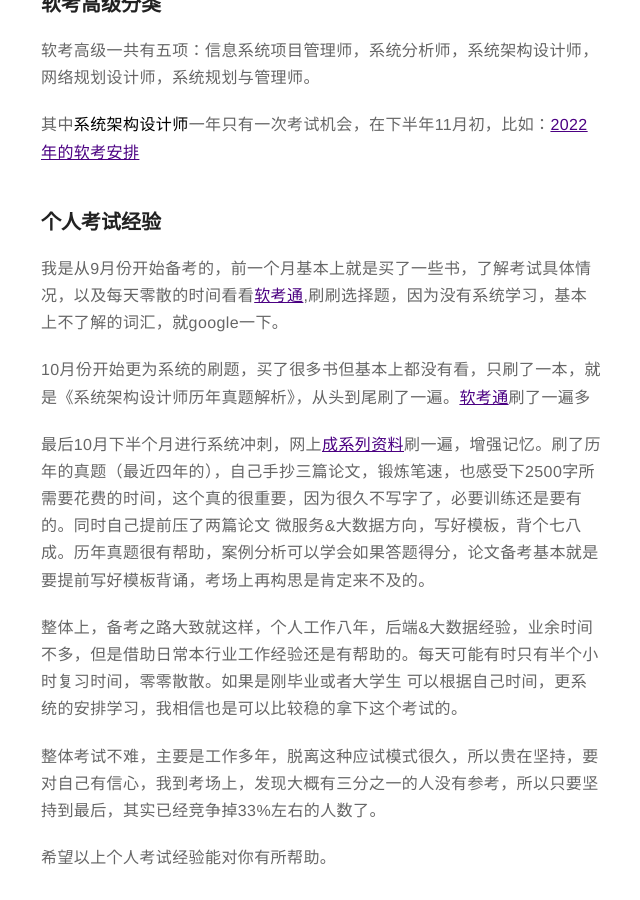
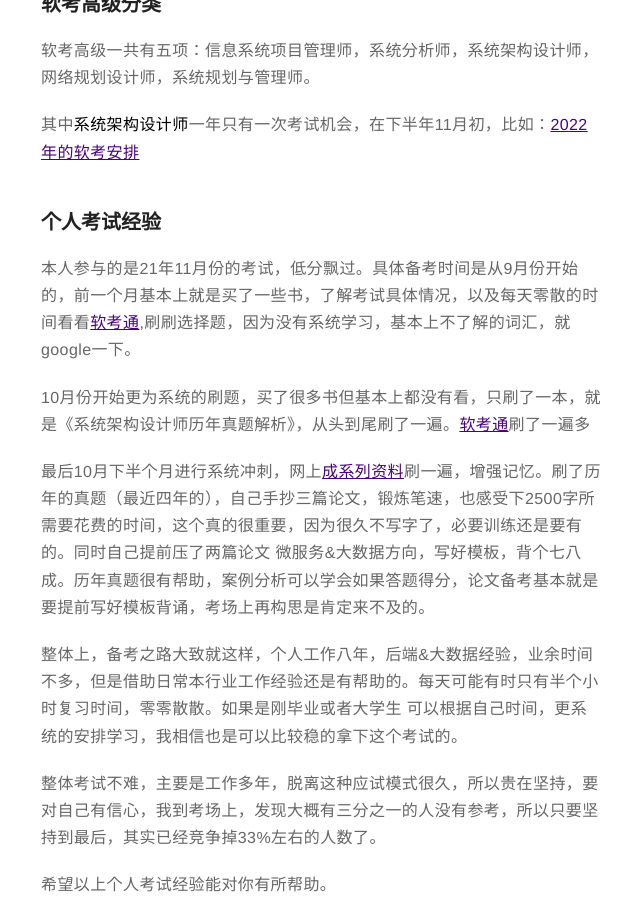
Before and after one commit to legend91325/legend91325.github.io, a Jekyll site: the page built from _posts/2022/2022-03-29-markdown-senior_system_architect.md, in a window 1280 px wide and 900 px high, scrolled down 333 px. Shown: the whole window, without its empty margins (319-959 px from the left). Built offline with Jekyll 4.4.1, drawn with Linux system fonts in a browser that asks for light colours.

Commit message:
Update 2022-03-29-markdown-senior_system_architect.md

```diff
--- a/_posts/2022/2022-03-29-markdown-senior_system_architect.md
+++ b/_posts/2022/2022-03-29-markdown-senior_system_architect.md
@@ -18,7 +18,7 @@ description: senior system architect
 其中**系统架构设计师**一年只有一次考试机会，在下半年11月初，比如：[2022年的软考安排](https://www.ruankao.org.cn/arrange/details?id=100002220222103726231705)
 
 ### 个人考试经验
-我是从9月份开始备考的，前一个月基本上就是买了一些书，了解考试具体情况，以及每天零散的时间看看[软考通](#app),刷刷选择题，因为没有系统学习，基本上不了解的词汇，就google一下。
+本人参与的是21年11月份的考试，低分飘过。具体备考时间是从9月份开始的，前一个月基本上就是买了一些书，了解考试具体情况，以及每天零散的时间看看[软考通](#app),刷刷选择题，因为没有系统学习，基本上不了解的词汇，就google一下。
 
 10月份开始更为系统的刷题，买了很多书但基本上都没有看，只刷了一本，就是《系统架构设计师历年真题解析》，从头到尾刷了一遍。[软考通](#app)刷了一遍多
 
@@ -46,7 +46,9 @@ description: senior system architect
 
 #### 成系列资料篇（重点关注，成体系学习）
 [系统架构设计师复习资料-github](https://github.com/xxlllq/system_architect)
+
 [系统架构设计之路系列-知乎](https://www.zhihu.com/column/softwareArchitectureRoad)
+
 [软件设计模式概述](http://c.biancheng.net/view/1317.html)
 
 
@@ -57,34 +59,52 @@ description: senior system architect
 
 ##### 架构篇
 [架构设计：架构风格及其应用分析](http://xhrong.github.io/2017/08/12/%E6%9E%B6%E6%9E%84%E8%AE%BE%E8%AE%A1%EF%BC%9A%E6%9E%B6%E6%9E%84%E9%A3%8E%E6%A0%BC%E5%8F%8A%E5%85%B6%E5%BA%94%E7%94%A8%E5%88%86%E6%9E%90/)
+
 [软件架构风格总结-知乎](https://zhuanlan.zhihu.com/p/84605649)
+
 [最经典的两种软件架构模式](https://zhuanlan.zhihu.com/p/139660535)
+
 [程序员必知的几种软件架构模式](https://www.infoq.cn/article/6rx047oohjlrdipd1bc2)
+
 [软件架构风格](https://www.aqhi.net/archives/software-architecture-style)
+
 [软件架构设计-软件架构风格、分层架构-腾讯](https://new.qq.com/omn/20210615/20210615A01NM500.html)
+
 [软件架构设计-腾讯云](https://cloud.tencent.com/developer/article/1527916)
+
 [概要设计 vs 详细设计](https://cloud.tencent.com/developer/article/1541270)
+
 [基于架构的软件设计ABSD](http://1024s.top/mbstudy/mbBlog/blogDetail?blogId=17006)
 
 ##### 数据库篇
 [数据库之三大范式-segmentfault](https://segmentfault.com/a/1190000013695030)
+
 [数据库基础无损连接性、无损分解-segmentfault](https://segmentfault.com/a/1190000040453732)
+
 [软考概念汇总](https://www.aqhi.net/archives/ruan-kao-concepts)
 
 ##### 加密篇
 [数字证书PKI原理](https://cshihong.github.io/2019/04/15/%E6%95%B0%E5%AD%97%E8%AF%81%E4%B9%A6PKI%E5%8E%9F%E7%90%86/)
+
 [Kerberos原理-博客园](https://www.cnblogs.com/felixzh/p/9855029.html)
 
 ##### 其他
 [RAID磁盘阵列是什么（一看就懂）](https://zhuanlan.zhihu.com/p/51170719)
+
 [统一软件开发过程（RUP）](https://www.aqhi.net/archives/rup)
+
 [什么是敏捷开发过程-csdn](https://blog.csdn.net/Dontla/article/details/104412897)
+
 [软件工程用图的各个阶段及其应用](https://blog.csdn.net/qq_36167052/article/details/105321258)
+
 [简说IPv6地址！看完即用！](https://zhuanlan.zhihu.com/p/364896242)
 
 
 ### 实操经验分享
 [论文写作技巧分享-知乎](https://zhuanlan.zhihu.com/p/138987826)
+
 [答题卡填涂注意事项-知乎](https://zhuanlan.zhihu.com/p/376087224)
+
 [考试经验分享-博客园](https://www.cnblogs.com/leap/p/12592441.html)
+
 [2020软考系统架构设计师总结-知乎](https://zhuanlan.zhihu.com/p/340310138)
```
